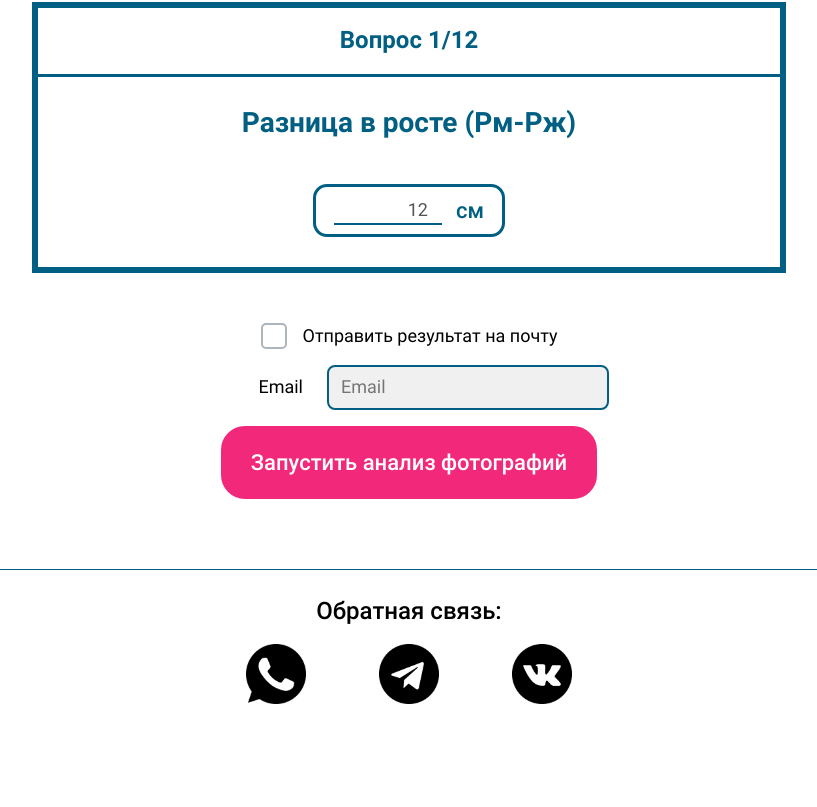
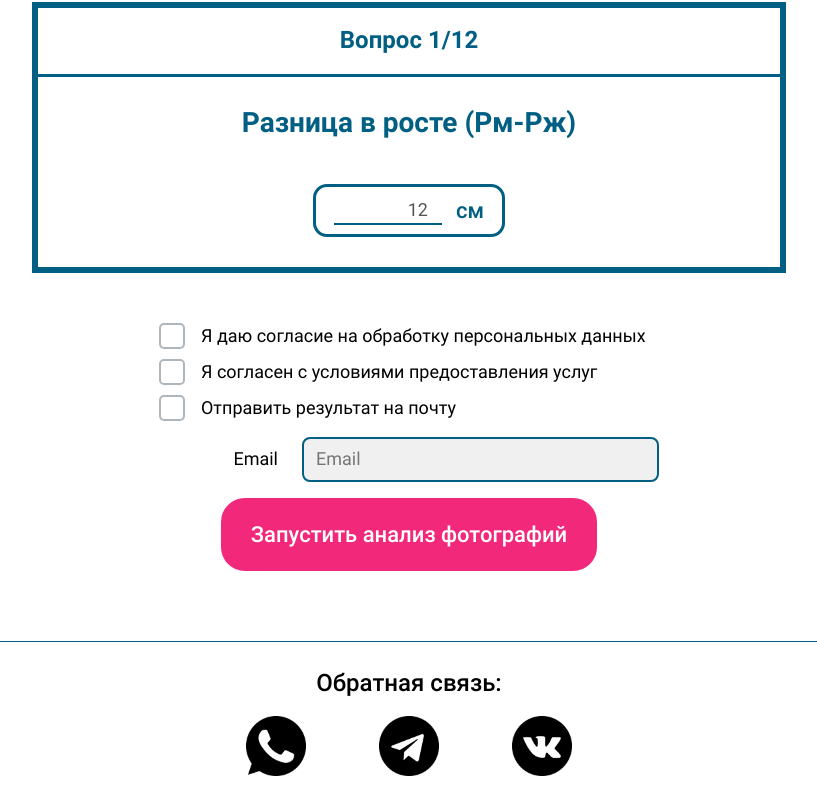
Before and after one commit to idefant/check-family-love-frontend, a Next.js app: page / in a window 1280 px wide. Shown: the part 2491-3298 px from the top of the page, without its empty margins (231-1048 px from the left). Before the commit the page ends 3226 px from the top, so only its background shows below. Built offline with nearby package versions, Linux system fonts and the light colour scheme.

Commit message:
add checkboxes of agreement with rules

```diff
--- a/sections/MainQuiz/MainQuiz.module.scss
+++ b/sections/MainQuiz/MainQuiz.module.scss
@@ -10,8 +10,8 @@
   margin: 0 auto;
 }
 
-.sendMail {
-  width: 400px;
+.additionalForm {
+  width: 500px;
   margin: 0 auto;
 }
 
--- a/sections/MainQuiz/MainQuiz.tsx
+++ b/sections/MainQuiz/MainQuiz.tsx
@@ -263,8 +263,16 @@ const MainQuiz: FC = () => {
                 />
               </Quiz.Card>
 
-              <div className={style.sendMail}>
-                <Checkbox align="center" formData={register('is_need_send_mail')}>
+              <div className={style.additionalForm}>
+                <Checkbox formData={register('processing_personal_data')}>
+                  Я даю согласие на обработку персональных данных
+                </Checkbox>
+
+                <Checkbox formData={register('service_terms')}>
+                  Я согласен с условиями предоставления услуг
+                </Checkbox>
+
+                <Checkbox formData={register('is_need_send_mail')}>
                   Отправить результат на почту
                 </Checkbox>
 
```
